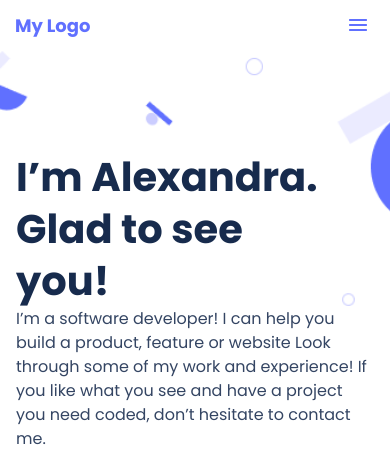
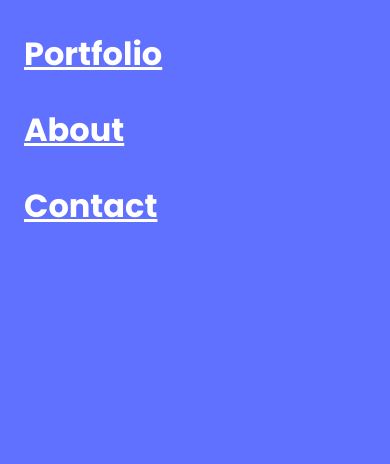
Before and after one commit to chudisoft/Portfolio-Microverse, a website: page index.html in a window 390 px wide. Shown: the top 464 px of the page. Drawn offline with Linux system fonts and the light colour scheme.

Commit message:
Add mobile menu.  Add ESLint configuration.

```diff
--- a/assets/css/style.css
+++ b/assets/css/style.css
@@ -84,6 +84,33 @@ button:disabled {
 
 .nav-items {
   display: none;
+}
+
+.nav-items.show {
+  position: absolute;
+  top: 0;
+  background-color: #6070ff;
+  width: 100%;
+  left: 0;
+  height: 100vh;
+  display: flex;
+  flex-direction: column;
+  padding-top: 3em;
+  z-index: 10001;
+  padding-left: 0.5em;
+  padding-top: 2em;
+}
+.nav-items.show > a {
+  font-family: 'Poppins';
+  font-style: normal;
+  font-weight: 600;
+  font-size: 32px;
+  line-height: 44px;
+  color: #fff;
+  cursor: pointer;
+  padding-left: 0.5em;
+  border-bottom: 1px solid var(--accent7-color);
+  margin-bottom: 1em;
 }
 
 h1 {
--- a/index.html
+++ b/index.html
@@ -22,7 +22,7 @@
               alt="menu"  title="Menu icon"/>
           </a>
          </div>
-         <div class="nav-items">
+         <div class="nav-items show">
           <a class="menubar" title="Portfolio Page" href="#works">Portfolio</a>
           <a class="menubar" title="About Page" href="#about">About</a>
           <a class="menubar" title="Contact Page" href="#contact">Contact</a>
```
